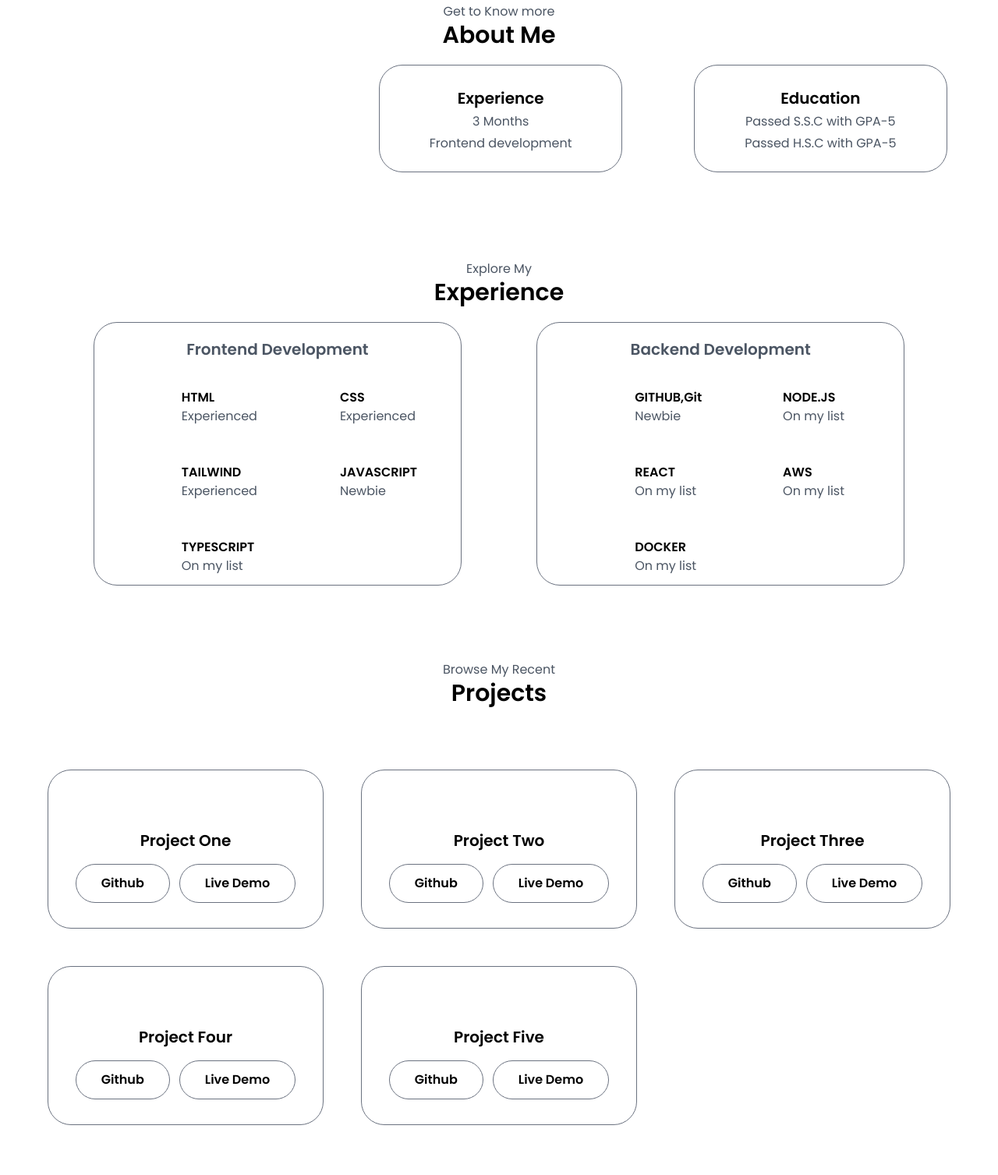
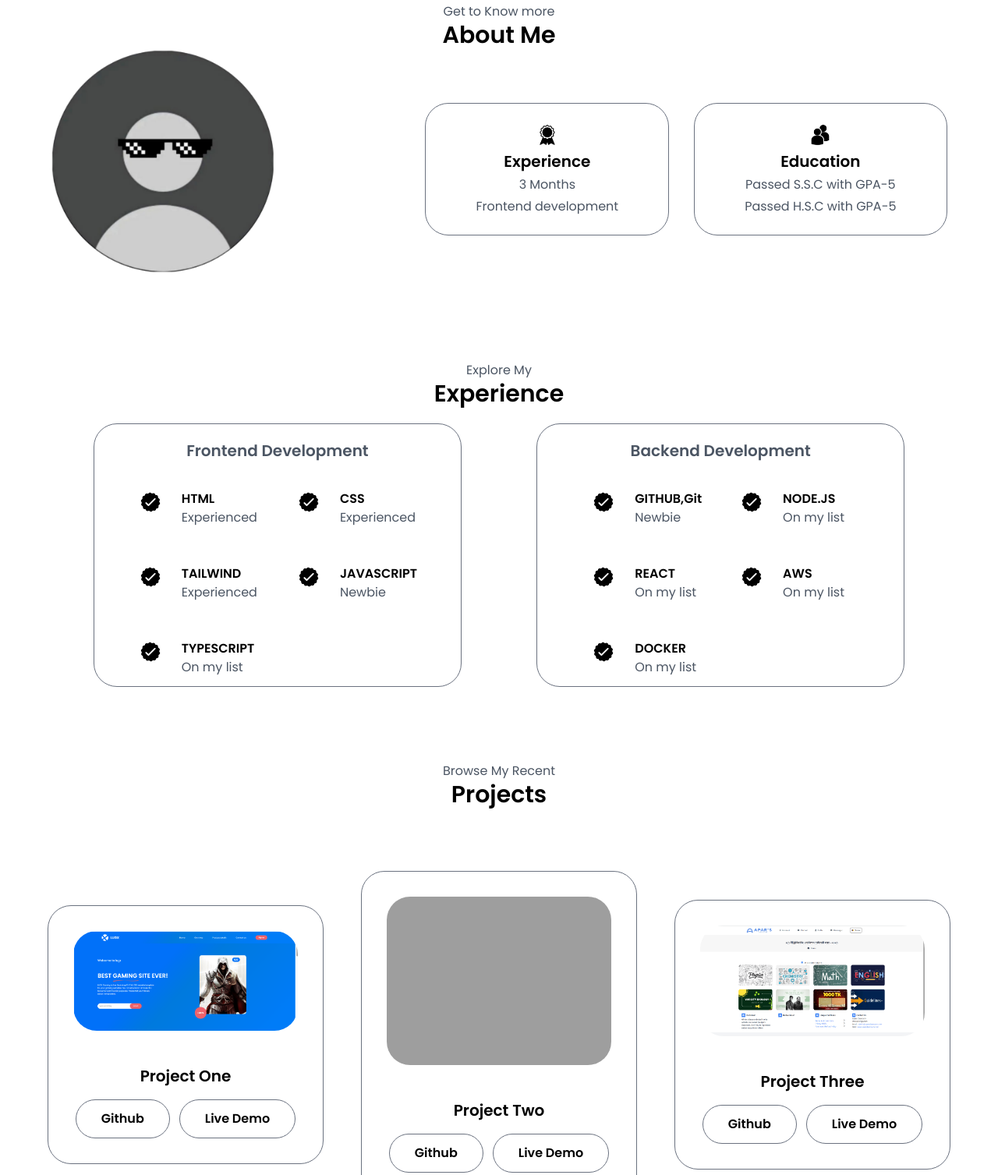
Before and after one commit to git-mahfuj/portfolio-web-2, a website: page index.html in a window 1280 px wide. Shown: the part 744-2251 px from the top of the page at 78% size. Drawn offline with Linux system fonts and the light colour scheme; the site is published under a folder, as on GitHub Pages, so addresses that start at the root find nothing.

Commit message:
sheera sheraa

```diff
--- a/index.html
+++ b/index.html
@@ -67,18 +67,18 @@
                 <p class="text-3xl font-semibold">About Me</p>
             </article>
             <div class="flex flex-col justify-center items-center px-5 xl:flex xl:flex-row xl:gap-48">
-                <img src="/assets/Picsart_25-03-25_00-18-48-875.jpg" class="w-32 xl:w-72 " alt="">
+                <img src="./assets/Picsart_25-03-25_00-18-48-875.jpg" class="w-32 xl:w-72 " alt="">
                 <div class="lg:flex lg:flex-row lg:gap-16 xl:gap-8 xl:w-[80%] xl:m-auto xl:justify-between ">
                     <div
                         class="experience mt-5 flex flex-col justify-center items-center border border-gray-500 px-16 py-6  rounded-[30px] gap-1  ">
-                        <img src="/assets/experience.png" class="w-8" alt="">
+                        <img src="./assets/experience.png" class="w-8" alt="">
                         <p class="font-semibold text-xl ">Experience</p>
                         <p class="text-gray-600 text-center ">3 Months</p>
                         <p class="text-gray-600 text-center ">Frontend development</p>
                     </div>
                     <div
                         class="experience mt-5 flex flex-col justify-center items-center border border-gray-500 px-16  py-6  rounded-[30px] gap-1">
-                        <img src="/assets/education.png" class="w-8" alt="">
+                        <img src="./assets/education.png" class="w-8" alt="">
                         <p class="font-semibold text-xl ">Education</p>
                         <p class="text-gray-600 text-center ">Passed S.S.C with GPA-5</p>
                         <p class="text-gray-600 text-center ">Passed H.S.C with GPA-5</p>
@@ -98,7 +98,7 @@
                     <p class="text-gray-600 text-xl font-semibold mt-5 ">Frontend Development</p>
                     <div class="flex flex-col justify-center items-center gap-12 py-3 lg:w-fit lg:grid lg:grid-cols-2 ">
                         <div class="flex flex-row gap-6">
-                            <div><img src="/assets/checkmark.png" class="w-8" alt=""></div>
+                            <div><img src="./assets/checkmark.png" class="w-8" alt=""></div>
 
                             <div>
                                 <p class="font-bold ">HTML</p>
@@ -106,7 +106,7 @@
                             </div>
                         </div>
                         <div class="flex flex-row gap-6">
-                            <div><img src="/assets/checkmark.png" class="w-8" alt=""></div>
+                            <div><img src="./assets/checkmark.png" class="w-8" alt=""></div>
 
                             <div>
                                 <p class="font-bold ">CSS</p>
@@ -114,7 +114,7 @@
                             </div>
                         </div>
                         <div class="flex flex-row gap-6">
-                            <div><img src="/assets/checkmark.png" class="w-8" alt=""></div>
+                            <div><img src="./assets/checkmark.png" class="w-8" alt=""></div>
 
                             <div>
                                 <p class="font-bold ">TAILWIND</p>
@@ -122,7 +122,7 @@
                             </div>
                         </div>
                         <div class="flex flex-row gap-6">
-                            <div><img src="/assets/checkmark.png" class="w-8" alt=""></div>
+                            <div><img src="./assets/checkmark.png" class="w-8" alt=""></div>
 
                             <div>
                                 <p class="font-bold ">JAVASCRIPT</p>
@@ -130,7 +130,7 @@
                             </div>
                         </div>
                         <div class="flex flex-row gap-6">
-                            <div><img src="/assets/checkmark.png" class="w-8" alt=""></div>
+                            <div><img src="./assets/checkmark.png" class="w-8" alt=""></div>
 
                             <div>
                                 <p class="font-bold ">TYPESCRIPT</p>
@@ -144,7 +144,7 @@
                     <p class="text-gray-600 text-xl font-semibold mt-5 ">Backend Development</p>
                     <div class="flex flex-col justify-center items-center gap-12 py-3 lg:w-fit lg:grid lg:grid-cols-2 ">
                         <div class="flex flex-row gap-6">
-                            <div><img src="/assets/checkmark.png" class="w-8" alt=""></div>
+                            <div><img src="./assets/checkmark.png" class="w-8" alt=""></div>
 
                             <div>
                                 <p class="font-bold ">GITHUB,Git</p>
@@ -152,7 +152,7 @@
                             </div>
                         </div>
                         <div class="flex flex-row gap-6">
-                            <div><img src="/assets/checkmark.png" class="w-8" alt=""></div>
+                            <div><img src="./assets/checkmark.png" class="w-8" alt=""></div>
 
                             <div>
                                 <p class="font-bold ">NODE.JS</p>
@@ -160,7 +160,7 @@
                             </div>
                         </div>
                         <div class="flex flex-row gap-6">
-                            <div><img src="/assets/checkmark.png" class="w-8" alt=""></div>
+                            <div><img src="./assets/checkmark.png" class="w-8" alt=""></div>
 
                             <div>
                                 <p class="font-bold ">REACT</p>
@@ -168,7 +168,7 @@
                             </div>
                         </div>
                         <div class="flex flex-row gap-6">
-                            <div><img src="/assets/checkmark.png" class="w-8" alt=""></div>
+                            <div><img src="./assets/checkmark.png" class="w-8" alt=""></div>
 
                             <div>
                                 <p class="font-bold ">AWS</p>
@@ -176,7 +176,7 @@
                             </div>
                         </div>
                         <div class="flex flex-row gap-6">
-                            <div><img src="/assets/checkmark.png" class="w-8" alt=""></div>
+                            <div><img src="./assets/checkmark.png" class="w-8" alt=""></div>
 
                             <div>
                                 <p class="font-bold ">DOCKER</p>
@@ -194,7 +194,7 @@
             <p class="text-3xl font-bold ">Projects</p>
             <div class="mt-20 flex flex-col gap-12 justify-center items-center lg:grid lg:grid-cols-2 xl:grid xl:grid-cols-3 ">
                 <div class="border border-gray-500 p-8 rounded-[30px] flex flex-col justify-center items-center gap-4 ">
-                    <img src="/assets/game.png" class="w-72 rounded-[30px] " alt="">
+                    <img src="./assets/game.png" class="w-72 rounded-[30px] " alt="">
                     <p class="font-bold text-xl mt-7">Project One</p>
                     <div class="flex flex-row justify-center items-center gap-3 ">
                         <button
@@ -205,7 +205,7 @@
                     </div>
                 </div>
                 <div class="border border-gray-500 p-8 rounded-[30px] flex flex-col justify-center items-center gap-4 ">
-                    <img src="/assets/jouney.png" class="w-72 rounded-[30px] " alt="">
+                    <img src="./assets/jouney.png" class="w-72 rounded-[30px] " alt="">
                     <p class="font-bold text-xl mt-7">Project Two</p>
                     <div class="flex flex-row justify-center items-center gap-3 ">
                         <button
@@ -216,7 +216,7 @@
                     </div>
                 </div>
                 <div class="border border-gray-500 p-8 rounded-[30px] flex flex-col justify-center items-center gap-4 ">
-                    <img src="/assets/acs.png" class="w-72 rounded-[30px] " alt="">
+                    <img src="./assets/acs.png" class="w-72 rounded-[30px] " alt="">
                     <p class="font-bold text-xl mt-7">Project Three</p>
                     <div class="flex flex-row justify-center items-center gap-3 ">
                         <button
@@ -228,7 +228,7 @@
 
                 </div>
                 <div class="border border-gray-500 p-8 rounded-[30px] flex flex-col justify-center items-center gap-4 ">
-                    <img src="/assets/vila (2).png" class="w-72 rounded-[30px] " alt="">
+                    <img src="./assets/vila (2).png" class="w-72 rounded-[30px] " alt="">
                     <p class="font-bold text-xl mt-7">Project Four</p>
                     <div class="flex flex-row justify-center items-center gap-3 ">
                         <button
@@ -240,7 +240,7 @@
 
                 </div>
                 <div class="border border-gray-500 p-8 rounded-[30px] flex flex-col justify-center items-center gap-4 ">
-                    <img src="/assets/vila (1).png" class="w-72 rounded-[30px] " alt="">
+                    <img src="./assets/vila (1).png" class="w-72 rounded-[30px] " alt="">
                     <p class="font-bold text-xl mt-7">Project Five</p>
                     <div class="flex flex-row justify-center items-center gap-3 ">
                         <button
```
